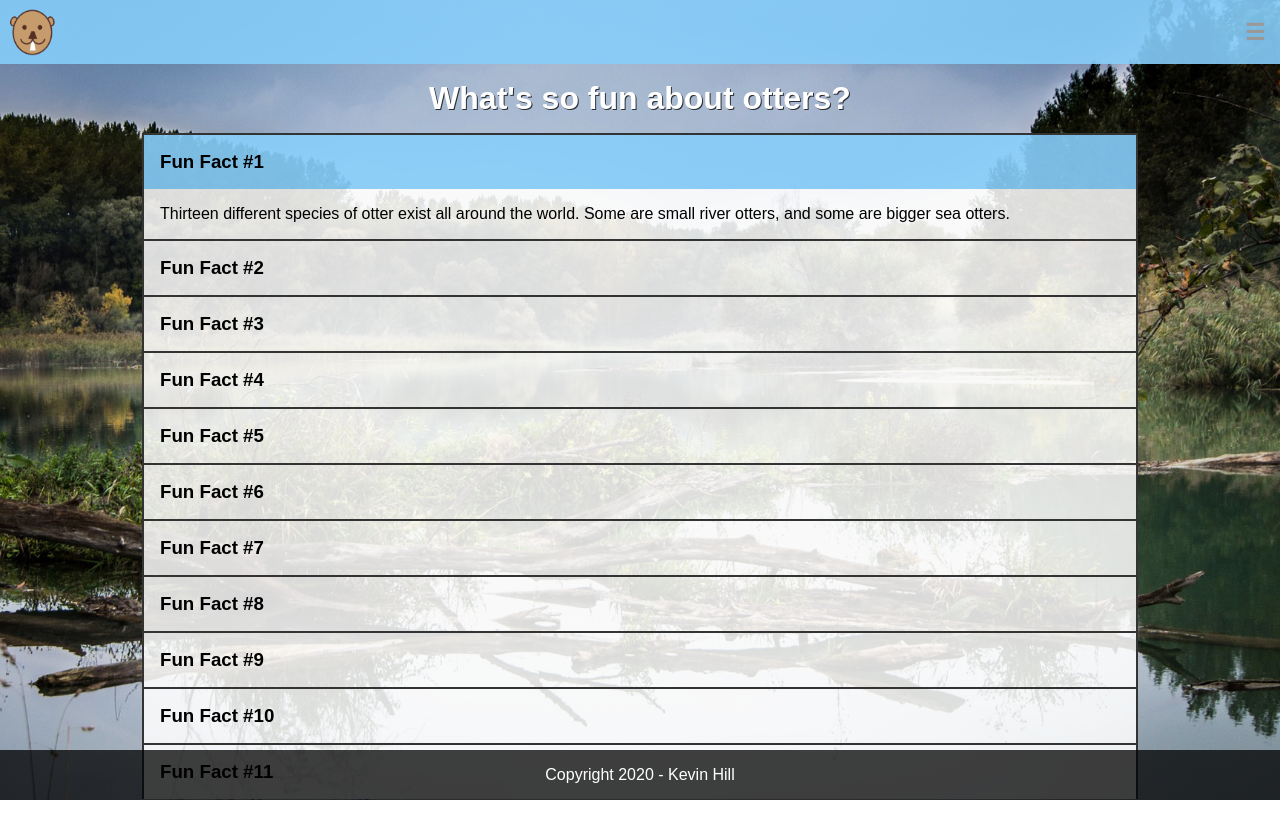
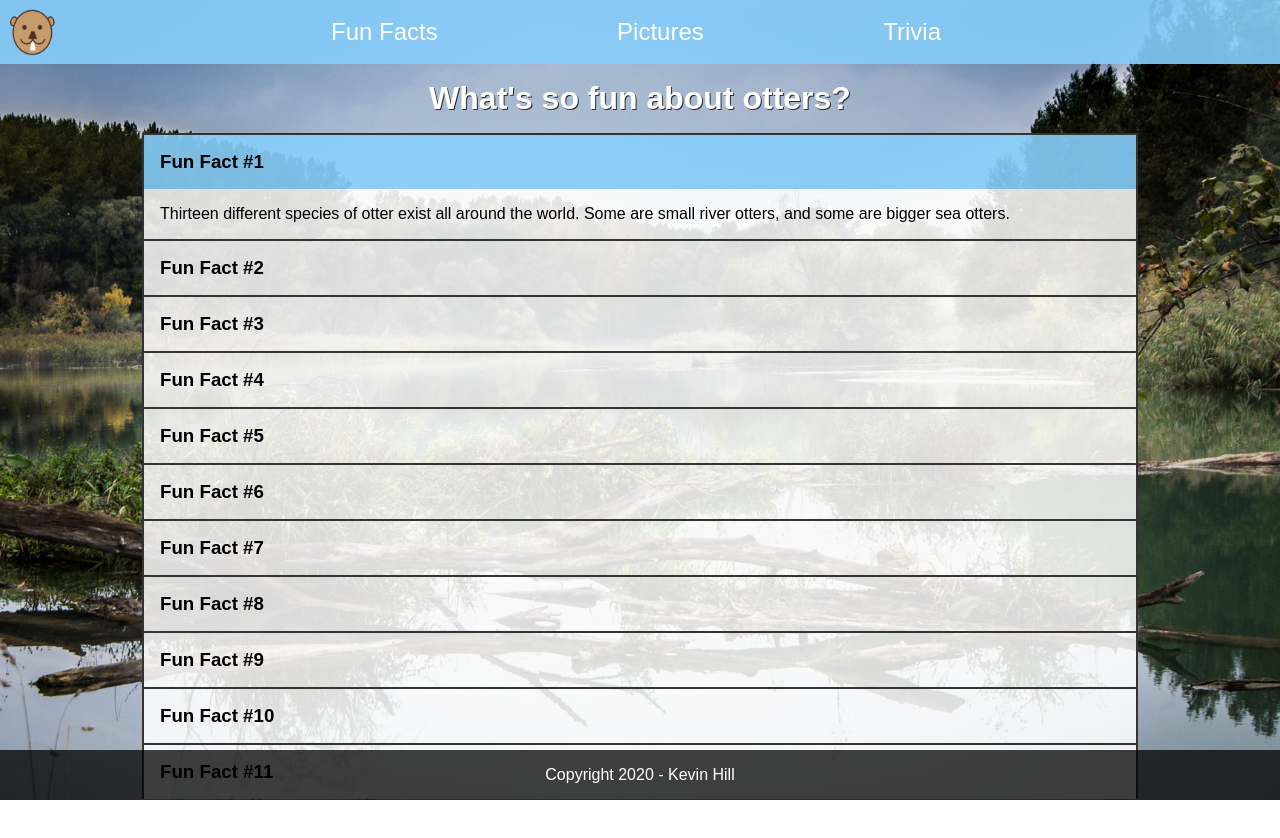
Before and after one commit to kahill2014/project3_hill_kevin, a plain HTML site: page html/fun-facts.html in a window 1280 px wide. Drawn offline with nearby package versions, Linux system fonts and the light colour scheme; a web font is replaced by a local one.

Commit message:
Added more styling and navigation animation

```diff
--- a/styles.css
+++ b/styles.css
@@ -200,7 +200,7 @@ footer p {
 .desktop {
 	display: none;
 }
-.hamburger, .cross, .menu, .header-link {
+.hamburger, .cross, .menu {
 	display: block;
 }
 header {
@@ -249,23 +249,71 @@ header {
 		min-width: 30vw;
 		min-height: 30vw;
 	}
-	/***** Navigation hover animation *****/
-	nav > ul > li > a:before {
-	  content: "";
-	  position: absolute;
-	  width: 100%;
-	  height: 4px;
-	  bottom: -4px;
-	  left: 0;
-	  background-color: #fff;
-	  visibility: hidden;
-	  transform: scaleX(0);
-	  transition: all 0.3s ease-in-out 0s;
+	/***** NAV ANIMATION - Credit: https://codepen.io/EvyatarDa/pen/waKXMd *****/
+	/* Top and Bottom borders go out */
+	.desktop {
+		display: flex;
+		flex: 1;
+		flex-basis: 100%;
+		justify-content: center;
+		margin: 0 auto;
+		text-align: center;
 	}
-	nav > ul > li > a:hover:before {
-	  visibility: visible;
-	  transform: scaleX(1);
+	.desktop ul {
+		display: flex;
+		flex: 1;
+		flex-basis: 100%;
+		align-self: center;
+		max-width: 50vw;
+		justify-content: space-between;
+		margin-left: -4rem;
 	}
+	.desktop ul li {
+		display: inline-block;
+	}
+	.desktop ul li a {
+		text-decoration: none;
+		font-size: 1.5rem;
+		color: #fff;
+		margin: 0px 10px;
+		padding: 5px;
+		position: relative;
+		z-index: 0;
+		cursor: pointer;
+	}
+	.desktop ul li a:before, .desktop ul li a:after
+	{
+		position: absolute;
+		left: 0px;
+		width: 100%;
+		height: 2px;
+		background: #FFF;
+		content: "";
+		opacity: 0;
+		transition: all 0.3s;
+	}
+
+	.desktop ul li a:before
+	{
+		top: 0px;
+		transform: translateY(10px);
+	}
+
+	.desktop ul li a:after
+	{
+		bottom: 0px;
+		transform: translateY(-10px);
+	}
+
+	.desktop ul li a:hover:before, .desktop ul li a:hover:after
+	{
+		opacity: 1;
+		transform: translateY(0px);
+	}
+	.hamburger, .cross, .menu {
+		display: none;
+	}
+
 	#lightgallery > a {
 		display: flex;
 		flex: .5;
```
Also changed, not shown: html/pictures.html (+8 -8 lines).
